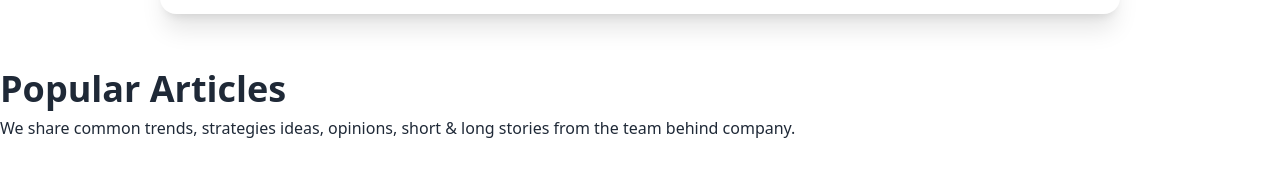
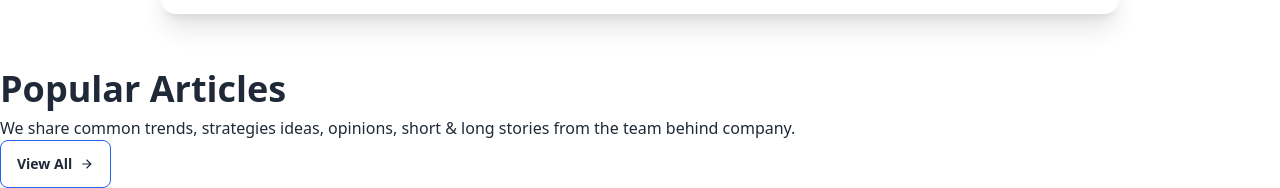
Before and after one commit to Zahidulislammaruf/haya-blog, a React (Vite) app: page / in a window 1280 px wide. Shown: the part 1355-1543 px from the top of the page. Before the commit the page ends 1495 px from the top, so only its background shows below. Built offline with nearby package versions, Linux system fonts and the light colour scheme.

Commit message:
React Icon Added

```diff
--- a/package.json
+++ b/package.json
@@ -12,6 +12,7 @@
   "dependencies": {
     "react": "^18.3.1",
     "react-dom": "^18.3.1",
+    "react-icons": "^5.3.0",
     "react-router-dom": "^6.26.1"
   },
   "devDependencies": {
--- a/src/Component/Popular/Populer.jsx
+++ b/src/Component/Popular/Populer.jsx
@@ -1,16 +1,18 @@
+import { IoMdArrowForward } from "react-icons/io";
 
 
 const Populer = () => {
     return (
-        <div>
+        <div className=" container mx-auto">
             <div>
                 <div className="">
                     <h2 className="text-[36px] font-semibold">Popular Articles</h2>
                     <h2>We share common trends, strategies ideas, opinions, short & long stories from the team behind company.</h2>
                 </div>
-                <h2>
-
-                </h2>
+                <div>
+                    <button className="btn bg-transparent border border-blue-600">View All<IoMdArrowForward />
+                    </button>
+                </div>
             </div>
 
         </div>
```
Also changed, not shown: 1 other file (tests, documents, lock files or other folders).
